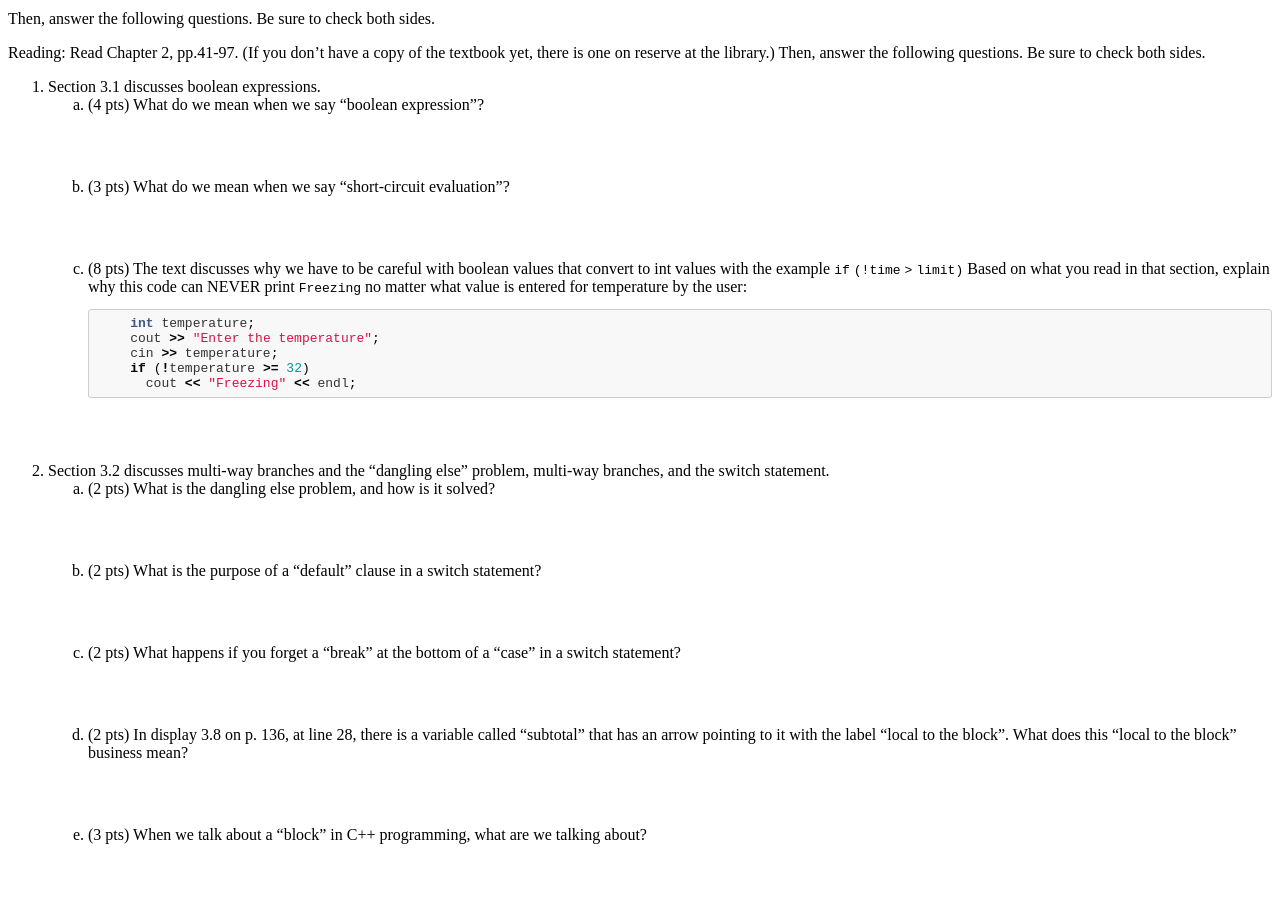
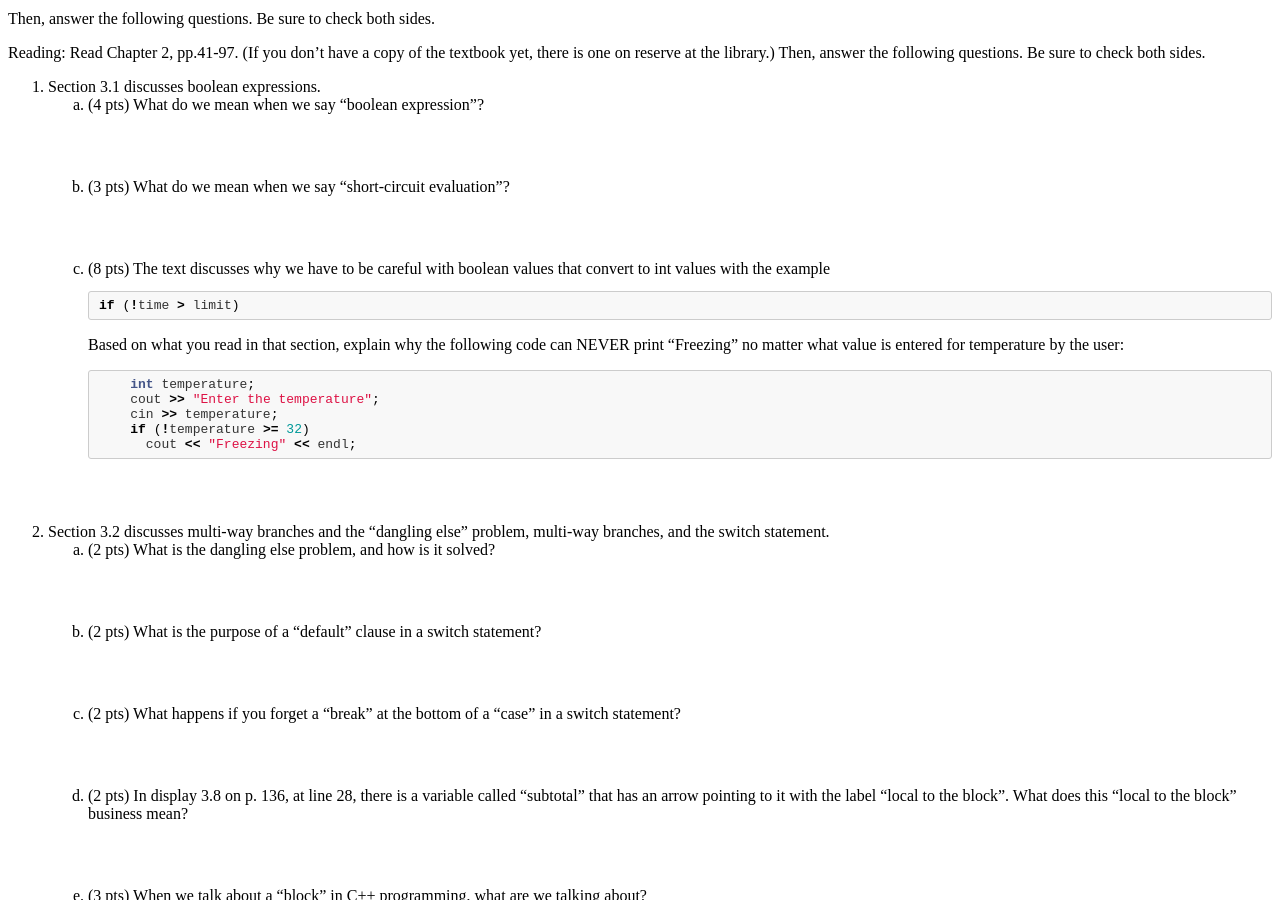
Before and after one commit to ucsb-cs16-s16/https-ucsb-cs16-s17.github.io, a Jekyll site: the page built from _hwk/h02.md, in a window 1280 px wide and 900 px high, scrolled down 728 px. Built offline with Jekyll 4.4.1, drawn with Linux system fonts in a browser that asks for light colours.

Commit message:
Update h02.md

````diff
--- a/_hwk/h02.md
+++ b/_hwk/h02.md
@@ -23,10 +23,12 @@ sides.
     2.  (3 pts) What do we mean when we say "short-circuit evaluation"?
         <div style="margin-bottom:4em"></div>
     3.  (8 pts) The text discusses why we have to be careful with
-        boolean values that convert to int values with the example `if`
-        `(!time` `>` `limit)`
-        Based on what you read in that section, explain why this code
-        can NEVER print `Freezing` no matter what value is entered for
+        boolean values that convert to int values with the example
+        ```cpp
+        if (!time > limit)
+        ```
+        Based on what you read in that section, explain why the following code
+        can NEVER print "Freezing" no matter what value is entered for
         temperature by the user:
         ```cpp
             int temperature;
````
